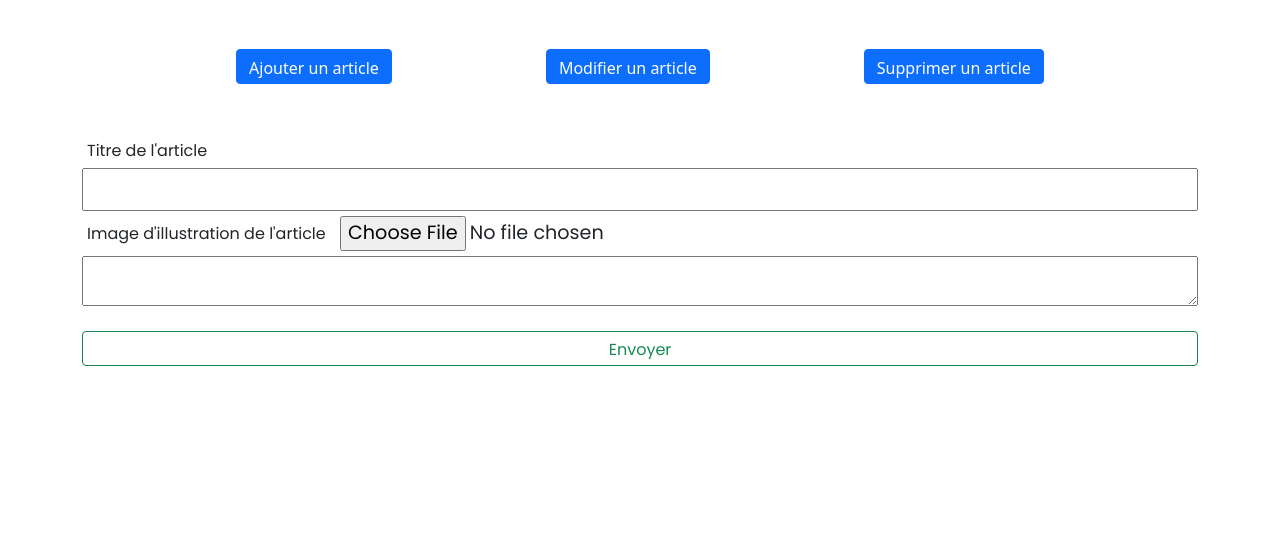
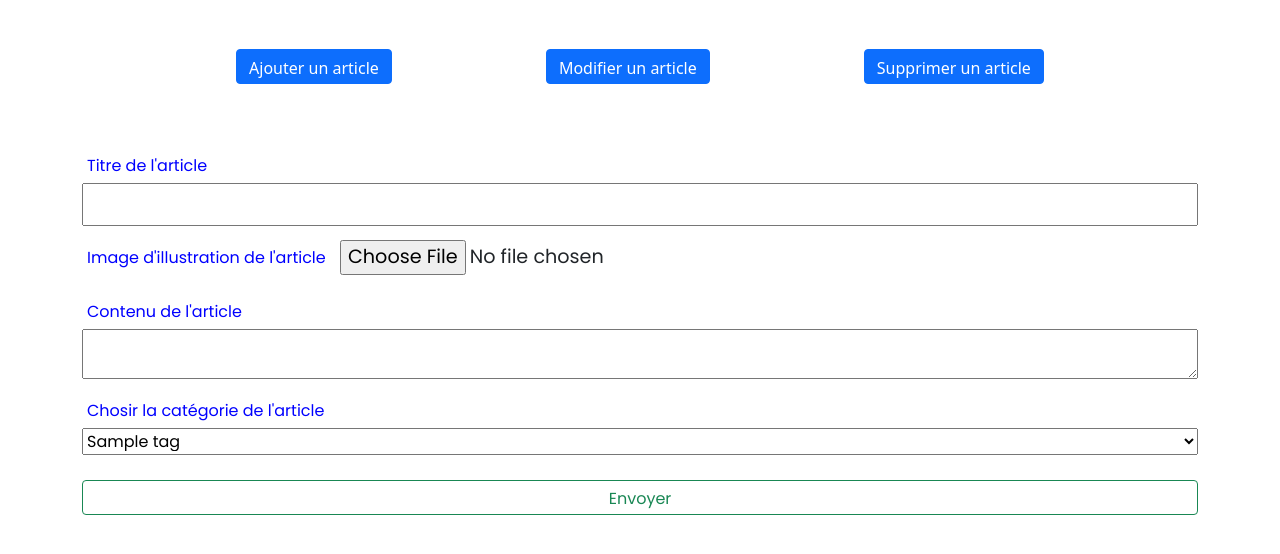
Before and after one commit to skunkoff1/believemyProject2, a PHP site: page /controllers/admin/articleController.php in a window 1280 px wide. Shown: the part 149-703 px from the top of the page. Run offline with PHP 8.4, Linux system fonts and the light colour scheme; the visitor is signed in with stand-in values (Sample User, id 1); tables that the repository leaves empty or names only in its code hold one stand-in row (values such as "Sample post"); some libraries are stand-ins or nearby versions.

Commit message:
update article upload form/ image upload ok / Tag for article ok

```diff
--- a/controllers/admin/articleController.php
+++ b/controllers/admin/articleController.php
@@ -3,6 +3,24 @@
 require('../connect.php');
 require("../sessionController.php");
 require('../../models/Article.php');
+require('../../models/Tag.php');
+
+// Récupération des tags pour les articles
+$tagArray= [];
+$tag = new Tag();
+$tagArray = $tag->getTags();
+
+// Répertoire cible pour les images
+$dir_path = __DIR__ .'/../../ressources/images/';
+
+/*================ CREATION REPERTOIRE CIBLE SI INEXISTANT ==================*/
+
+if (!is_dir($dir_path)) {
+    if (!mkdir($dir_path)) {
+        exit('Erreur : le répertoire cible ne peut-être créé ! Vérifiez que vous diposiez des droits suffisants pour le faire ou créez le manuellement !');
+    }
+}
+
 
 if(isset($_POST['article']) && isset($_POST['title']) && isset($_FILES['headImg'])) {
     if ($_FILES['headImg']['size'] <= 10485760) {
@@ -12,10 +30,10 @@ if(isset($_POST['article']) && isset($_POST['title']) && isset($_FILES['headImg'
         $extensionArray = array('png', 'gif', 'jpg', 'jpeg');
         if (in_array($extension, $extensionArray)) {
             $headImg = $_FILES['headImg']['name'];
+            move_uploaded_file($_FILES['headImg']['tmp_name'], $dir_path.$headImg);
             $resume = $_POST['article'].substr(0,50);
-            $article = new Article($_POST['title'], $resume, $headImg, $_POST['article']);
-
-            $article->recordArticle();
+            $article = new Article($_POST['title'], $resume, $headImg, $_POST['article'], $_POST['tagSelect']);
+            // $article->recordArticle();
         }
     }
     else {
--- a/controllers/connect.php
+++ b/controllers/connect.php
@@ -7,7 +7,7 @@ $password = getenv('PASSWORD');
 $dbh = null;
 
 try {
-  $db = new PDO("mysql:host=$host_name; dbname=$database;", $user_name, $password);
+  $db = new PDO("mysql:host=$host_name; dbname=$database; charset=utf8", $user_name, $password);
 } catch (PDOException $e) {
   echo "Erreur!: " . $e->getMessage() . "<br/>";
   die();
--- a/models/Article.php
+++ b/models/Article.php
@@ -58,14 +58,13 @@ class Article {
     // Méthodes
     public function recordArticle() {
         require('../../controllers/connect.php');
-            $tag = "";
 			$requete = $db->prepare('INSERT INTO articles(title, resume, head_img, content, tag) VALUES(?, ?, ?, ?, ?)');
 			$requete->execute([
 				$this->getTitle(),
 				$this->getResume(),
 				$this->getHeadImg(),
 				$this->getContent(),
-				$this->$tag
+                $this->getTag()
 			]);
     }
 }
--- /dev/null
+++ b/models/Tag.php
@@ -0,0 +1,29 @@
+<?php
+
+class Tag {
+    private $_tagName;
+
+    public function __construct() {
+    }
+
+    // Getters
+    public function getTagName() {
+        return $this->_tagName;
+    }
+
+    // Setters
+    public function setTagName($tagName) {
+        $this->_tagName = $tagName;
+    }
+
+    // Méthodes
+    public function getTags() {
+        require('../../controllers/connect.php');
+			$requete = $db->prepare('SELECT tagname FROM tags');
+			$requete->execute();
+      while ($data = $requete->fetch()) {
+        $tag[] = $data['tagname'];
+      }
+      return $tag;
+    }
+}
--- a/ressources/css/style.css
+++ b/ressources/css/style.css
@@ -99,4 +99,9 @@ button:hover {
   max-height: 350px;
 }
 
+label {
+  margin-top: 15px;
+  color: blue;
+}
+
 /*# sourceMappingURL=style.css.map */
--- a/ressources/sass/style.scss
+++ b/ressources/sass/style.scss
@@ -102,3 +102,8 @@ button:hover {
     max-width: 350px;
     max-height: 350px;
 }
+
+label {
+    margin-top:15px;
+    color: blue;
+}
--- a/views/admin/articleView.php
+++ b/views/admin/articleView.php
@@ -29,8 +29,17 @@
                 <input type="file" name="headImg" accept="image/*" onchange="openFile(event)" />
                 <img id="output" src="">
             </div>
+            <label for="article">Contenu de l'article</label>
             <textarea id="mytextarea" name="article"></textarea>
             <input name="image" type="file" id="upload" onchange="">
+            <label for="tagSelect">Chosir la catégorie de l'article</label>
+            <select name="tagSelect">
+                <?php
+                foreach($tagArray as $tag) {
+                    echo '<option value="'.$tag.'" >'.$tag.'</option>';
+                }
+                ?>
+            </select>
             <button type="submit" class="btn btn-outline-success">Envoyer</button>
         </form>
     </div>
```
Also changed, not shown: controllers/registerController.php (+4 -4 lines), 1 other file.
